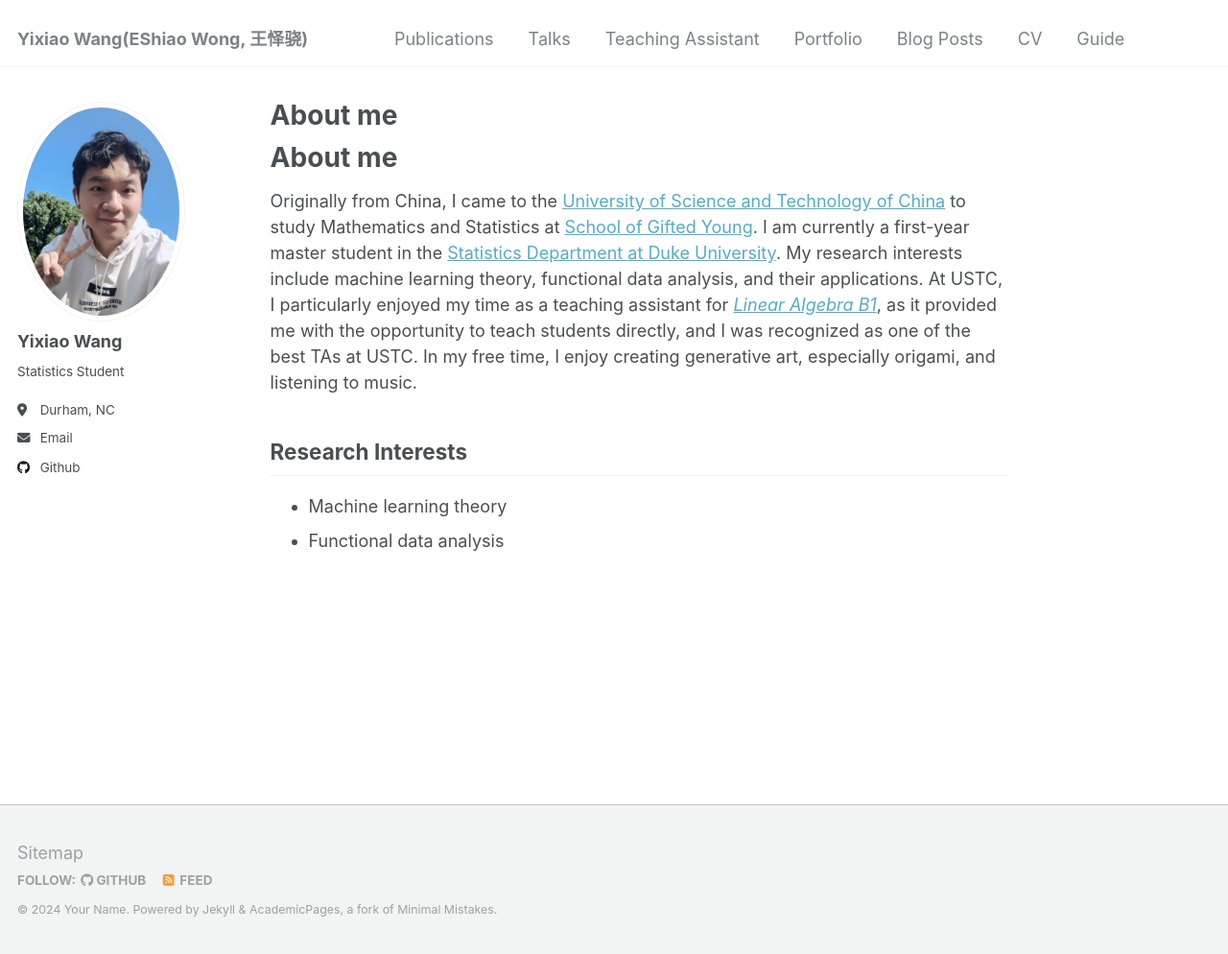
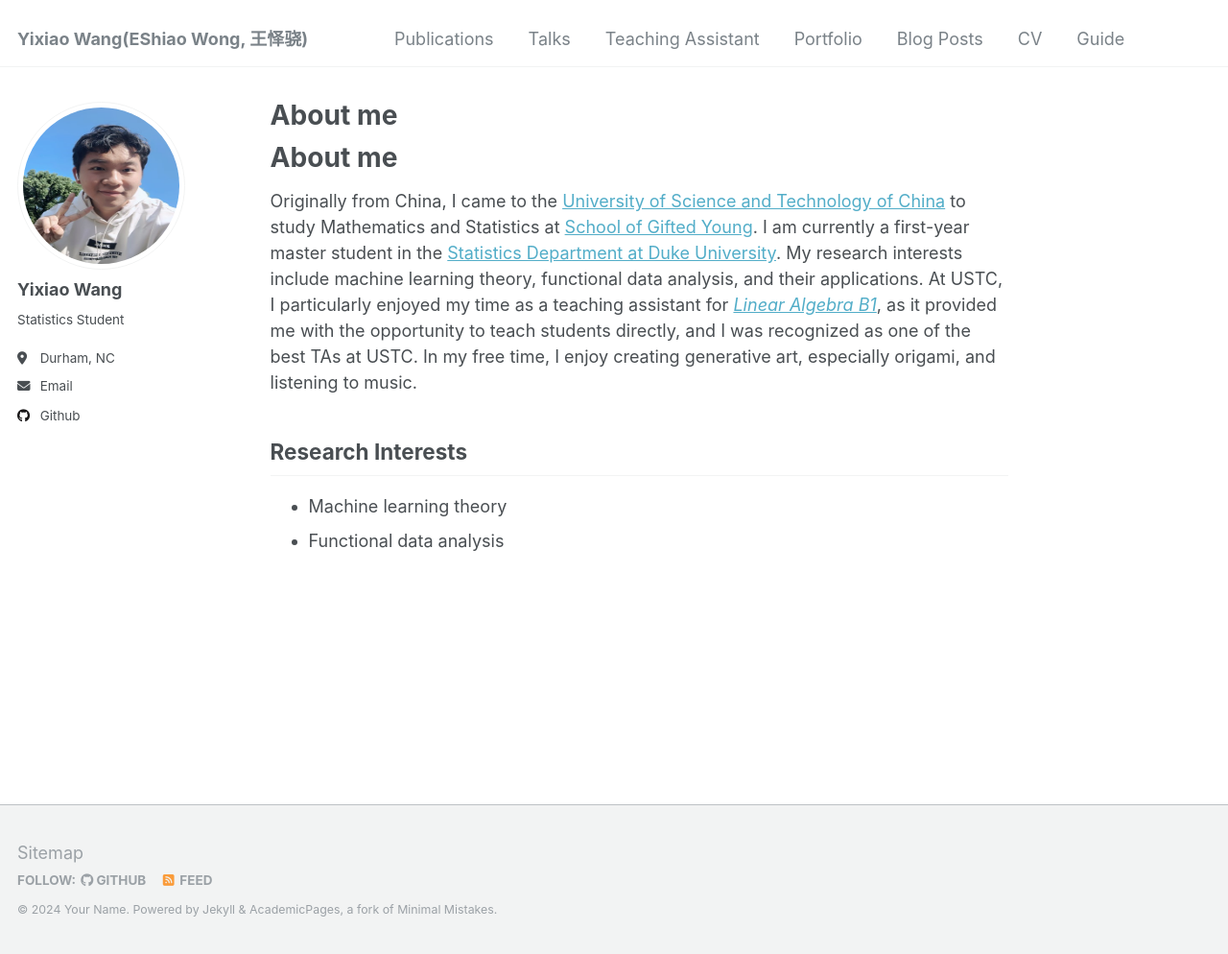
Before and after one commit to Yixiao-Wang-Stats/Yixiao-Wang-Stats.github.io, a Jekyll site: the page built from _pages/about.md, in a window 1280 px wide and 994 px high. Shown: the whole window at 96% size. Built offline with Jekyll 4.4.1, drawn with Linux system fonts in a browser that asks for light colours; nearby versions of some CDN libraries; library files that are not in the unit come from our copies; a script that is not in the unit is left out; our own code applies the rules of GitHub Pages for plain Markdown files.

Commit message:
Update _sidebar.scss

```diff
--- a/_sass/_sidebar.scss
+++ b/_sass/_sidebar.scss
@@ -92,7 +92,9 @@
   img {
     max-width: 175px;
     border-radius: 50%;
-
+   // 确保宽高相等
+    width: 175px; // 设置固定宽度
+    height: 175px; // 设置固定高度
     @include breakpoint($large) {
       padding: 5px;
       border: 1px solid $border-color;
```
